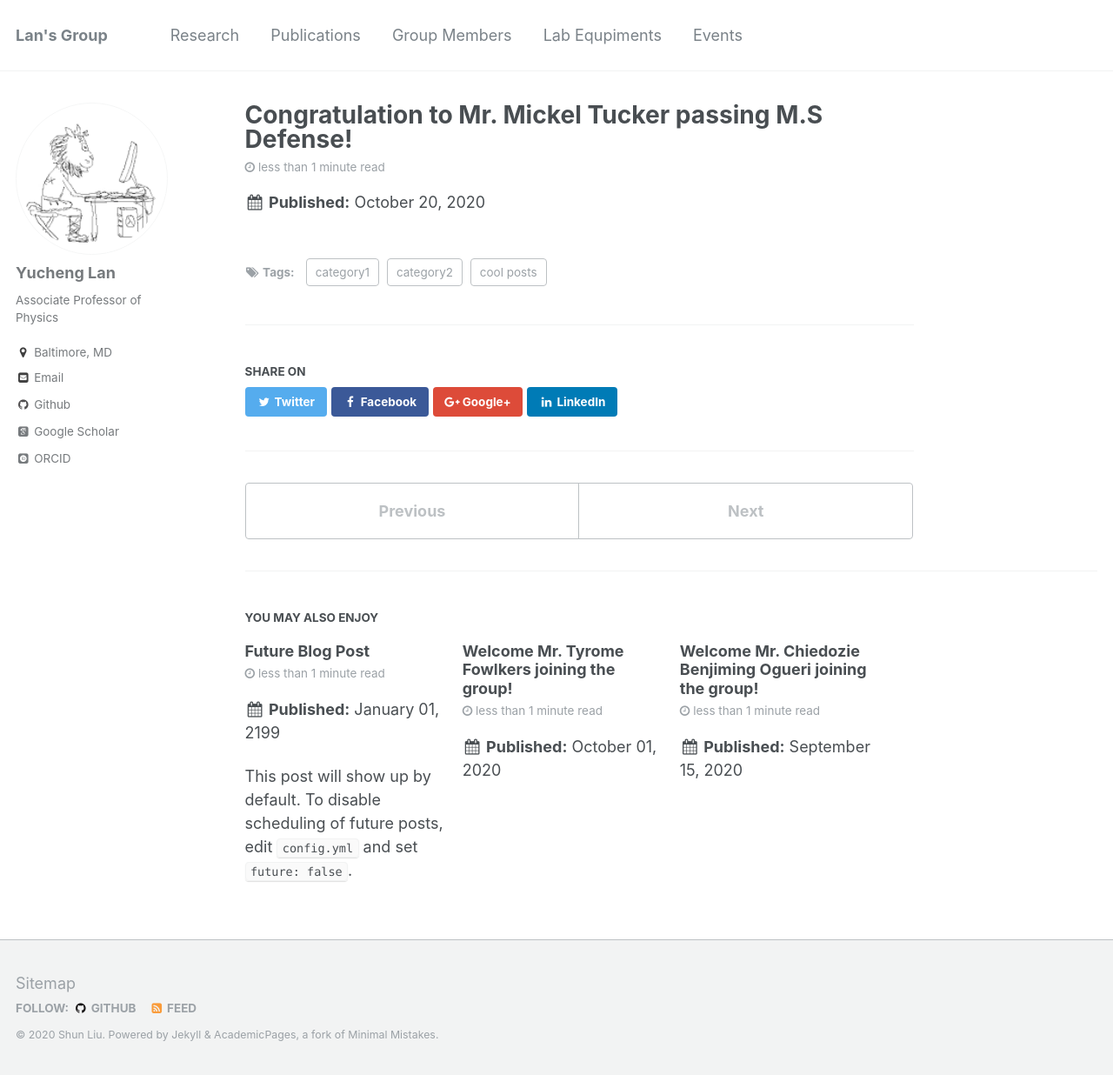
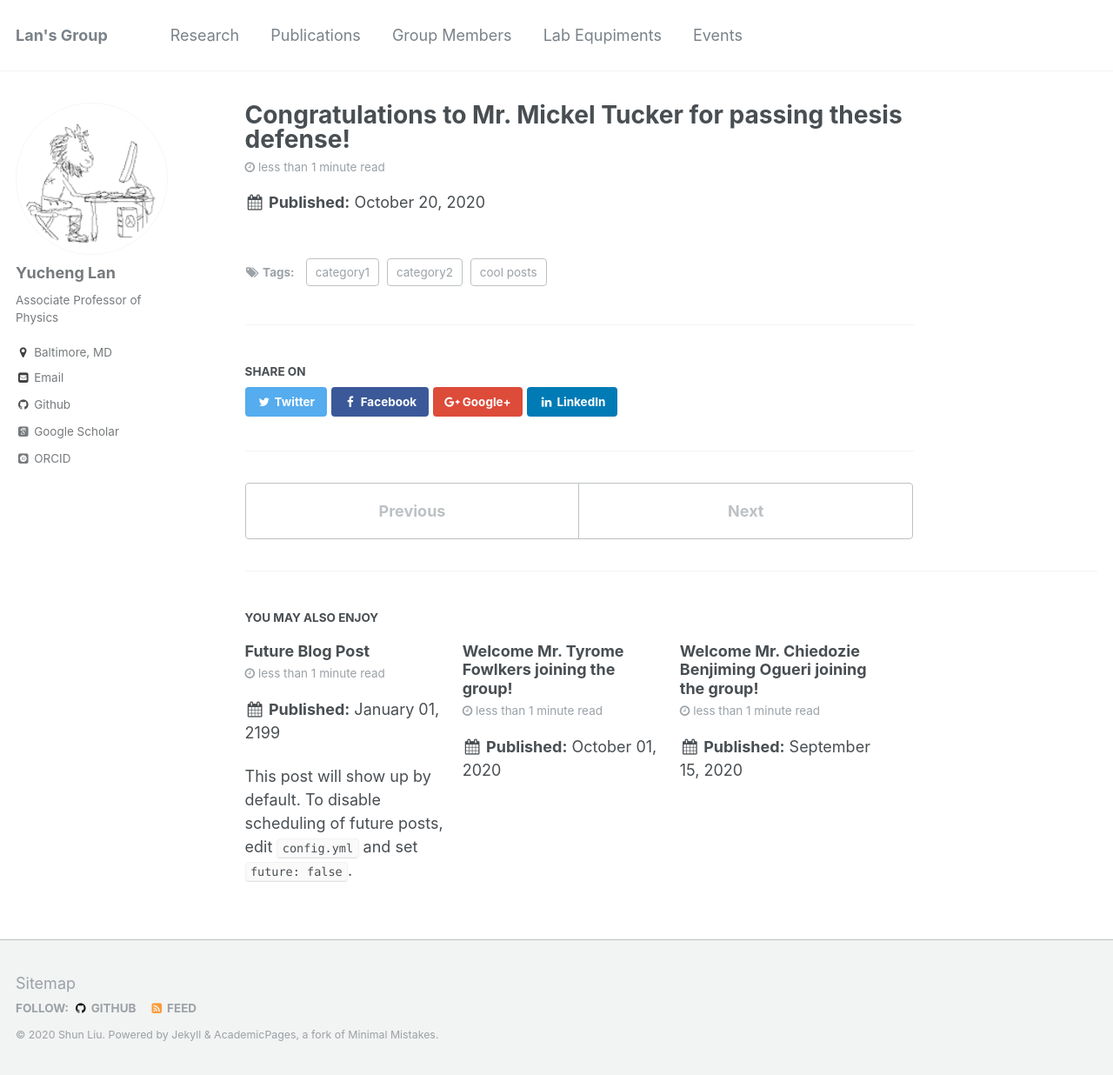
Before and after one commit to yuchenglan/LanGroup, a Jekyll site: the page built from _posts/2020-10-20-blog-post.md, in a window 1280 px wide and 1236 px high. Shown: the whole window at 87% size. Built offline with Jekyll 4.4.1, drawn with Linux system fonts in a browser that asks for light colours; some web fonts are replaced.

Commit message:
Update 2020-10-20-blog-post.md

```diff
--- a/_posts/2020-10-20-blog-post.md
+++ b/_posts/2020-10-20-blog-post.md
@@ -1,5 +1,5 @@
 ---
-title: 'Congratulation to Mr. Mickel Tucker passing M.S Defense!'
+title: 'Congratulations to Mr. Mickel Tucker for passing thesis defense!'
 date: 2020-10-20
 permalink: /posts/2020-10-01-blog-post
 tags:
```
